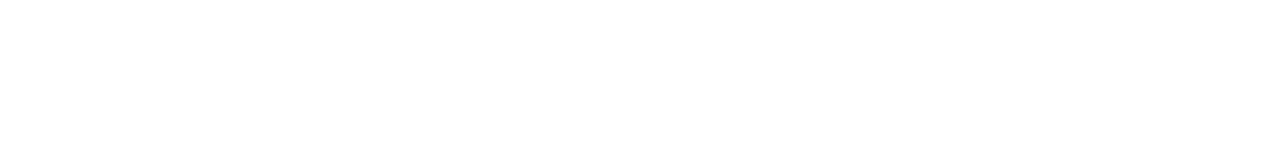
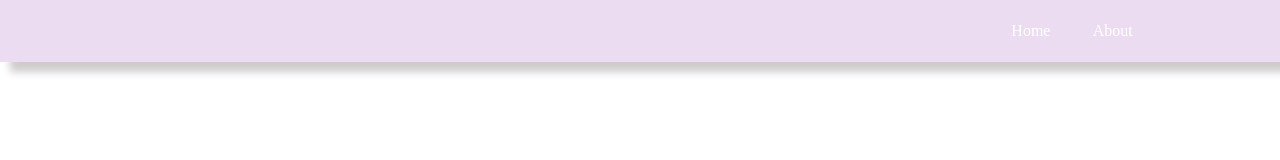
Before and after one commit to MarthaD7/marthas-website, a plain HTML site: page index.html in a window 1280 px wide. Drawn offline with Linux system fonts and the light colour scheme.

Commit message:
Completed navbar.

```diff
--- a/index.html
+++ b/index.html
@@ -1,15 +1,23 @@
 <!DOCTYPE html>
-<html lang="en">
+<html>
 
 <head>
-    <meta charset="UTF-8">
-    <meta http-equiv="X-UA-Compatible" content="IE=edge">
-    <meta name="viewport" content="width=device-width, initial-scale=1.0">
-    <title>Document</title>
+    <meta name="viewport" content="width=device-width, initial-scale=1" />
+    <link href='https://fonts.googleapis.com/css?family=Roboto:400,100,300,500,700' rel='stylesheet' type='text/css'>
+    <title>Martha's Website</title>
+    <link rel="stylesheet" href="./style.css">
+    <meta name="keywords" content="Coding Portfolio">
+    <meta name="description" content="Martha's coding portfolio">
+
 </head>
 
 <body>
 
-</body>
-
-</html>
+    <header class="site-header">
+        <nav class="site-header__container">
+            <div class="button-wrapper">
+                <a href="#" class="btn modal">Home</a>
+                <a href="#" class="btn modal">About</a>
+            </div>
+        </nav>
+    </header>
--- /dev/null
+++ b/sass/base/_variables.scss
@@ -0,0 +1 @@
+$mainPurple: #be8bd4;
--- /dev/null
+++ b/sass/styling/_btn.scss
@@ -0,0 +1,23 @@
+.btn {
+    cursor: pointer;
+    color: #FFF;
+    padding: .75rem 1.2rem;
+    display: inline-block;
+}
+
+.modal:link,
+.modal:visited {
+    color: #FFF;
+    text-decoration: none;
+    transition: all .3s ease;
+
+}
+
+.modal:hover,
+.modal:active {
+    background-color: rgb(101, 6, 141, .25);
+    transform: scale(1.25);
+    border-radius: 10px;
+    padding: 8px 15px;
+    transition: all .3s ease;
+}
--- /dev/null
+++ b/sass/styling/_site-header.scss
@@ -0,0 +1,21 @@
+html,
+body {
+    margin: 0;
+    padding: 0;
+}
+
+.site-header {
+    padding: 10px 0;
+    position: absolute;
+    width: 100%;
+    background-color: rgba(190, 139, 212, .3);
+    box-shadow: 10px 10px 8px #cecbcb;
+
+    &__container {
+        display: flex;
+        justify-content: flex-end;
+        margin: 0 8rem;
+        padding: 0;
+    }
+
+}
--- a/style.scss
+++ b/style.scss
@@ -0,0 +1,3 @@
+@import "./sass/base/variables";
+@import "./sass/styling/btn";
+@import "./sass/styling/site-header";
```
Also changed, not shown: style.css (added).
